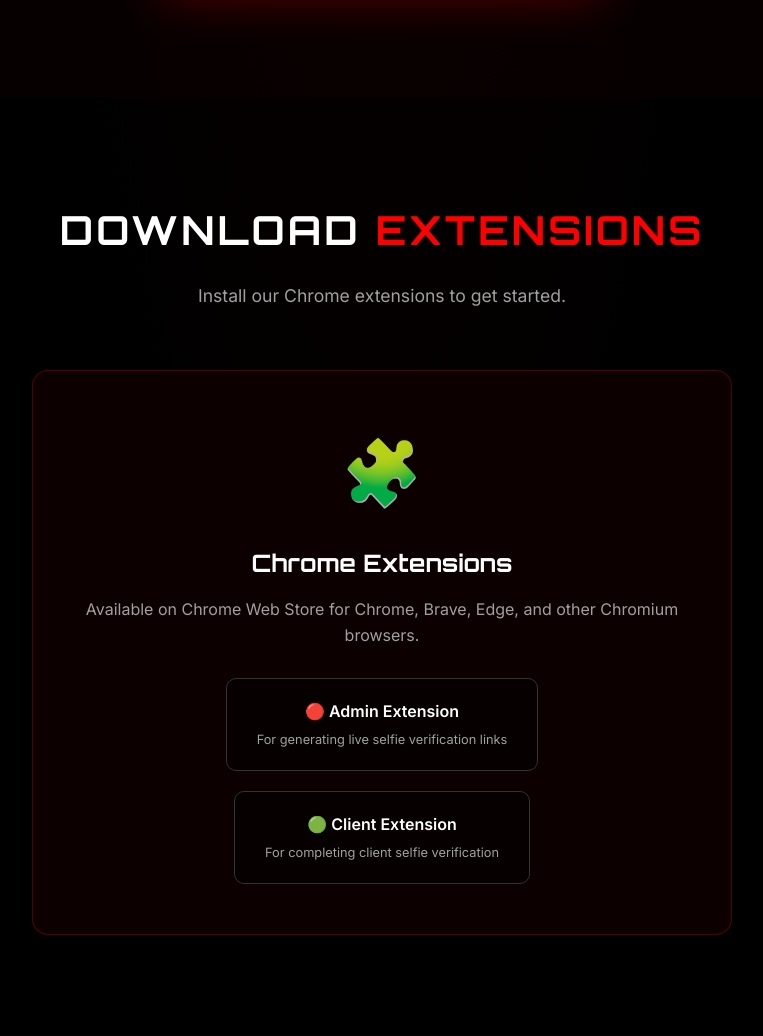
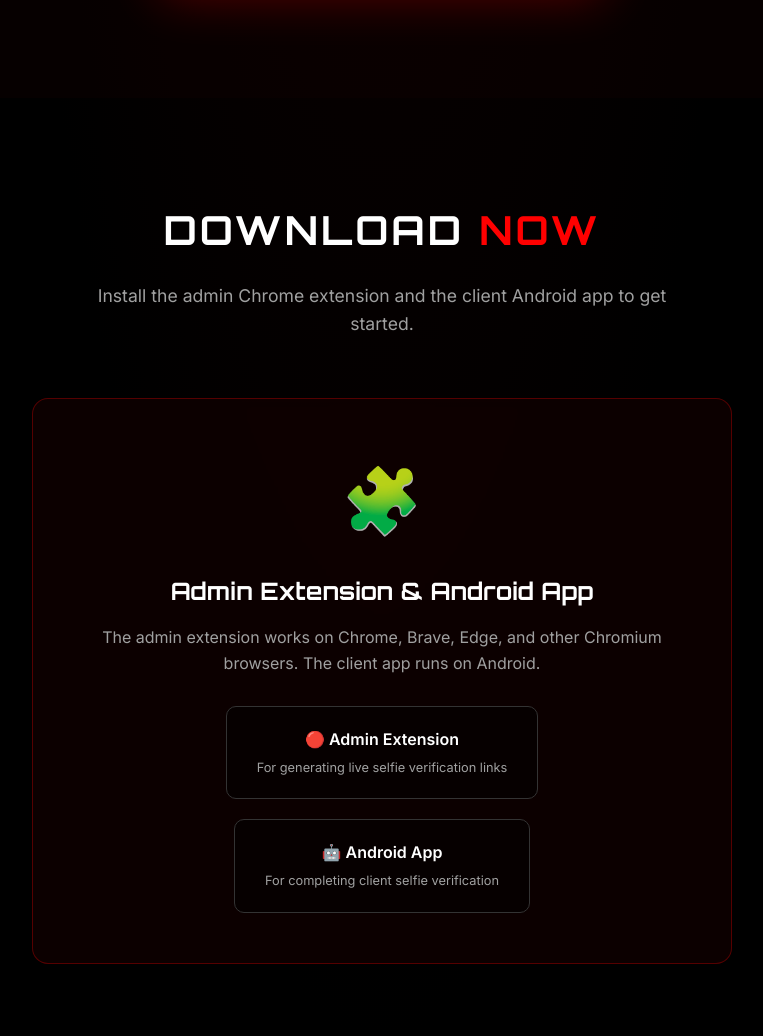
Before and after one commit to usamas9plus/vencaselfie, a Flask app: page / in a window 1280 px wide. Shown: the part 3772-4808 px from the top of the page, without its empty margins (258-1021 px from the left). Run offline with Flask 3, Linux system fonts and the light colour scheme.

Commit message:
Update download section for extensions and apps

```diff
--- a/templates/index.html
+++ b/templates/index.html
@@ -158,21 +158,21 @@
 
     <section id="download">
         <div class="container">
-            <h2>Download <span>Extensions</span></h2>
-            <p class="section-subtitle">Install our Chrome extensions to get started.</p>
+            <h2>Download <span>Now</span></h2>
+            <p class="section-subtitle">Install the admin Chrome extension and the client Android app to get started.</p>
             <div class="download-box">
                 <div class="chrome-icon">🧩</div>
-                <h3>Chrome Extensions</h3>
-                <p>Available on Chrome Web Store for Chrome, Brave, Edge, and other Chromium browsers.</p>
+                <h3>Admin Extension &amp; Android App</h3>
+                <p>The admin extension works on Chrome, Brave, Edge, and other Chromium browsers. The client app runs on Android.</p>
                 <div class="extension-cards">
                     <a href="https://chromewebstore.google.com/detail/vecna-selfie-admin-bls-li/dblkkjheahjpibondkllcndfblgjcdbc"
                         target="_blank" class="ext-card">
                         <h4>🔴 Admin Extension</h4>
                         <p>For generating live selfie verification links</p>
                     </a>
-                    <a href="https://chromewebstore.google.com/detail/vecna-selfie-client-bls-l/mcmlkpnkmomgiolpfagpamcihppjpphg"
-                        target="_blank" class="ext-card">
-                        <h4>🟢 Client Extension</h4>
+                    <a href="https://vecnaselfie.com/VecnaClient.apk"
+                        class="ext-card" download="VecnaClient.apk">
+                        <h4>🤖 Android App</h4>
                         <p>For completing client selfie verification</p>
                     </a>
                 </div>
```
